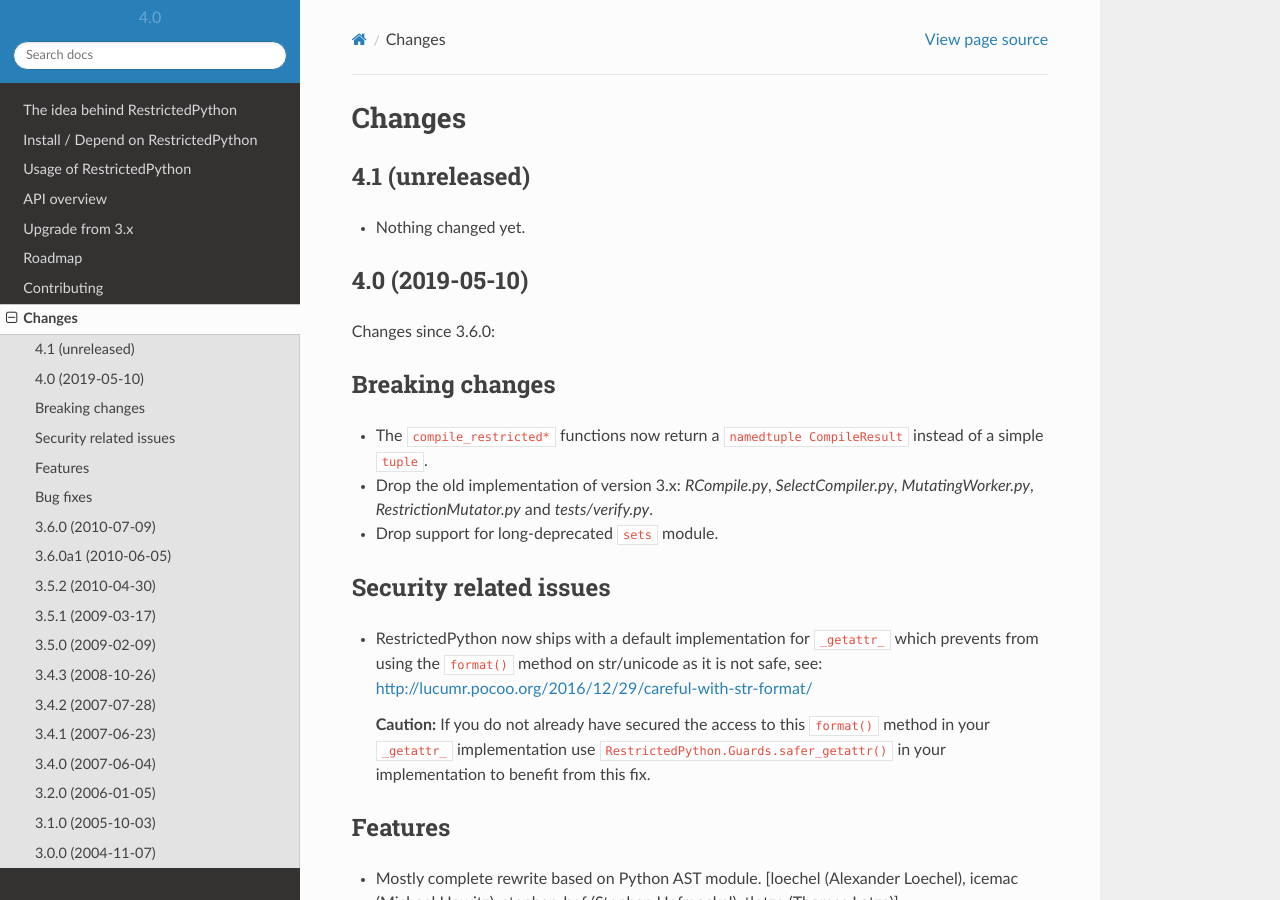
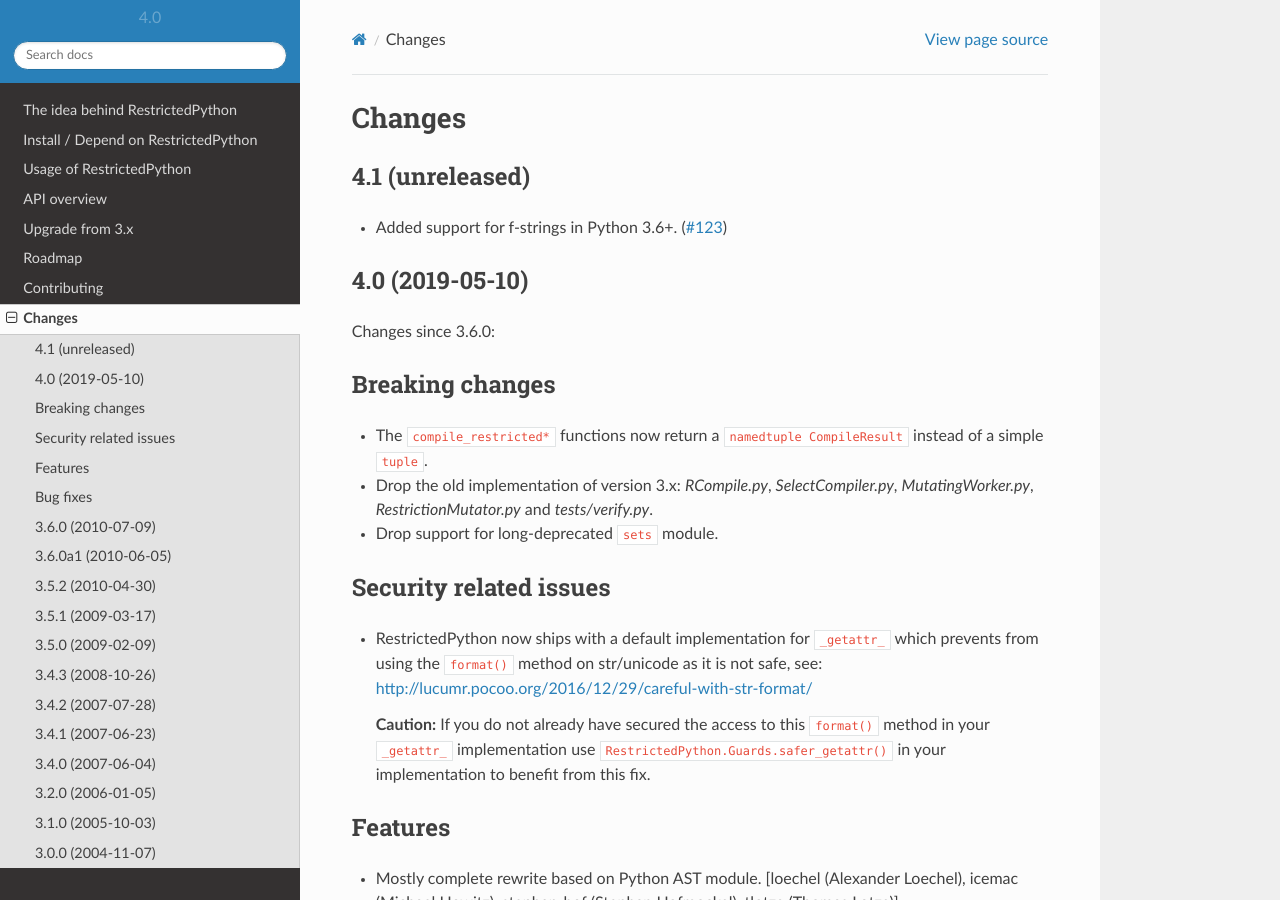
Before and after one commit to zopefoundation/RestrictedPython, a Sphinx documentation site: the page built from docs/CHANGES.rst, in a window 1280 px wide and 900 px high. Built offline with Sphinx 7.4.7 and the Read the Docs theme 2.0.0, drawn with Linux system fonts in a browser that asks for light colours.

Commit message:
Add changelog entry

```diff
--- a/docs/CHANGES.rst
+++ b/docs/CHANGES.rst
@@ -4,7 +4,8 @@
 4.1 (unreleased)
 ----------------
 
-- Nothing changed yet.
+- Added support for f-strings in Python 3.6+.
+  (`#123 <https://github.com/zopefoundation/RestrictedPython/issues/123>`_)
 
 
 4.0 (2019-05-10)
```
